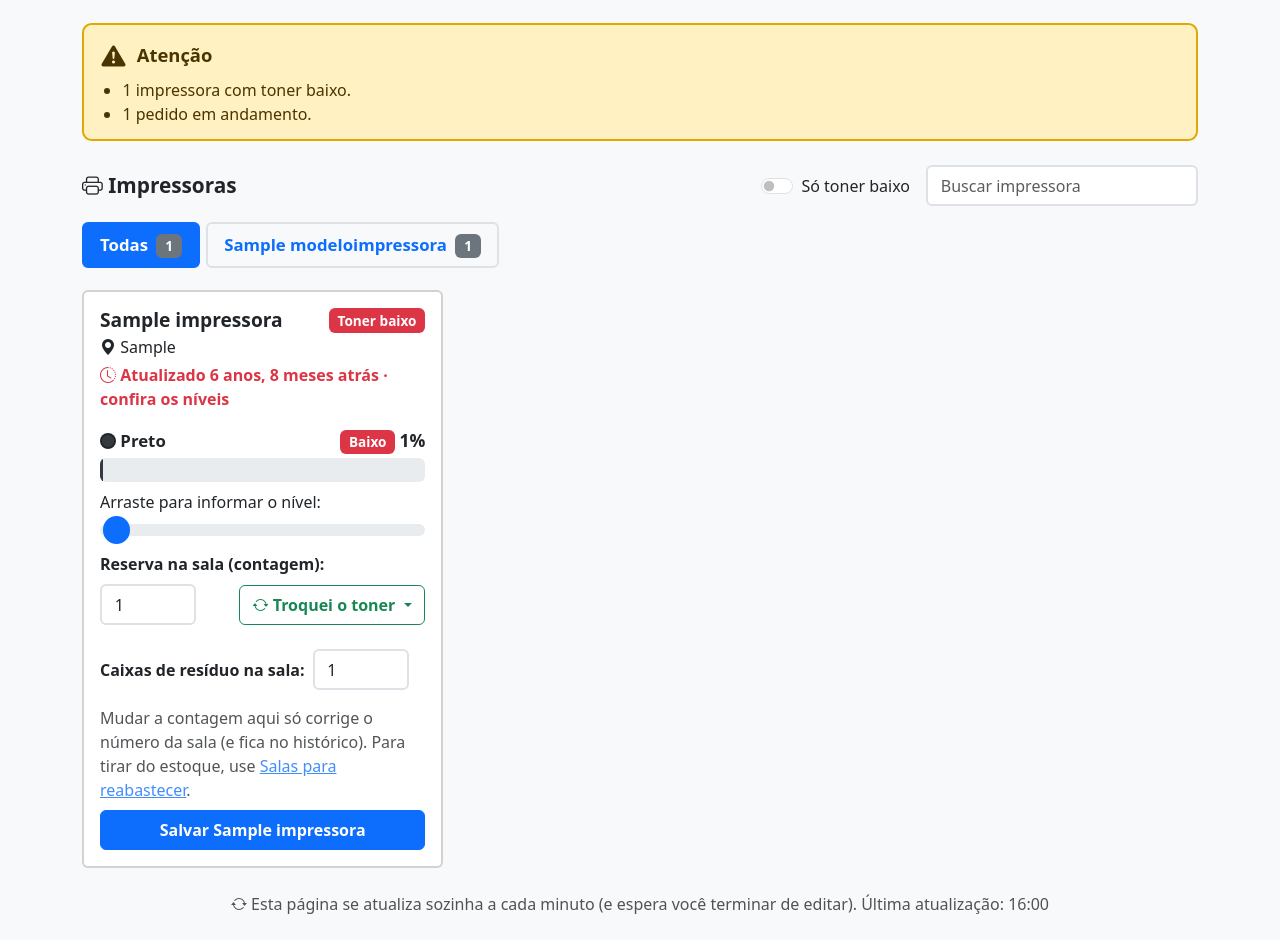
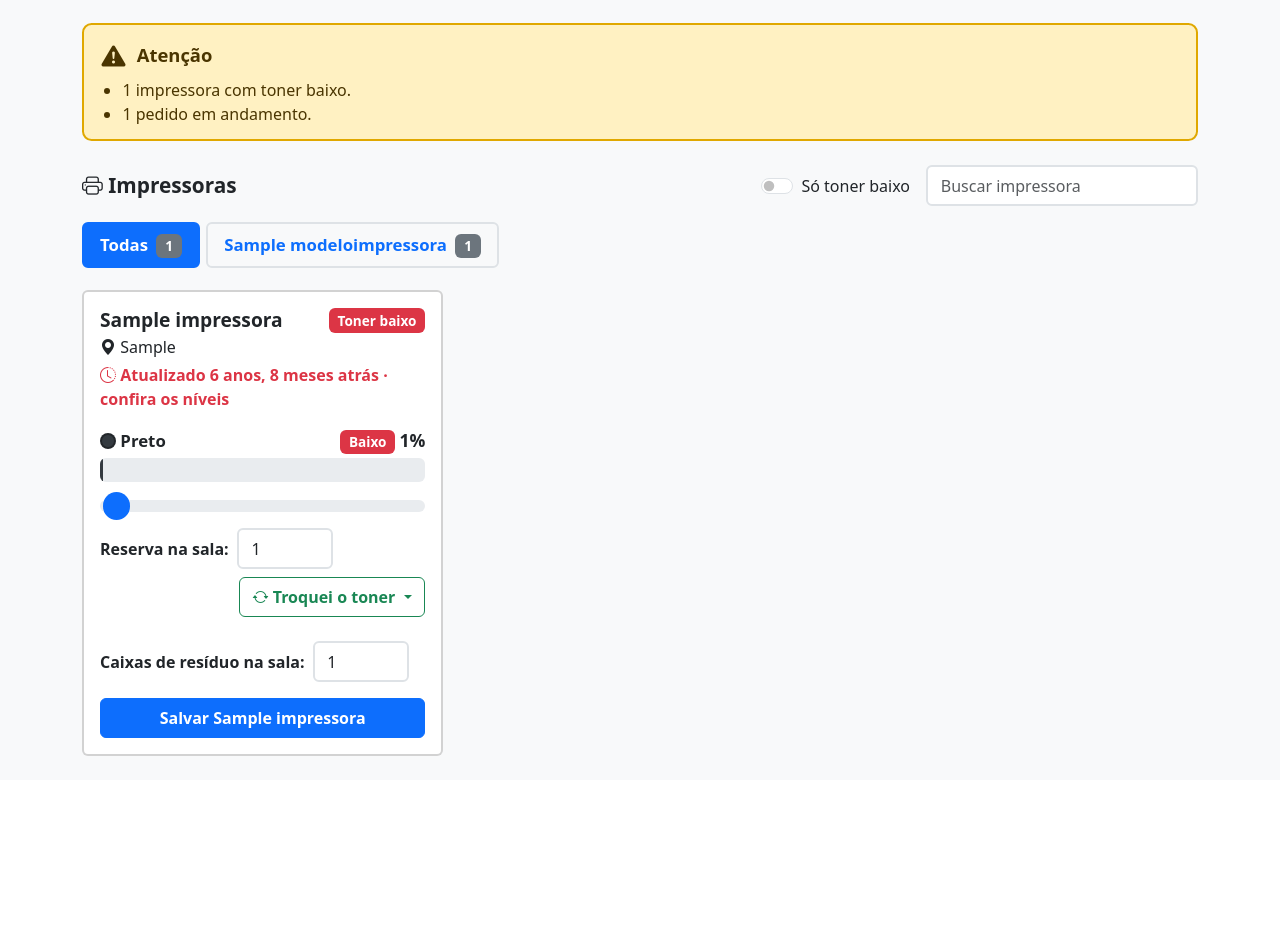
Before and after one commit to DaniloSRocha26/Estoque-Lab-PVI, a Django app: page /impressoras/ in a window 1280 px wide. Shown: the part 61-1001 px from the top of the page. After the commit the page ends 817 px from the top, so only its background shows below. Run offline with Django 5.2, Linux system fonts and the light colour scheme; a user stored in the database is signed in; tables that the repository leaves empty hold one stand-in row (values such as "Sample post").

Commit message:
Simplifica: remove aviso de atualização, link direto para Salas para reabastecer e menos textos

```diff
--- a/estoque/static/estoque/app.css
+++ b/estoque/static/estoque/app.css
@@ -61,3 +61,7 @@ h2, .h5 { font-size: 1.3rem !important; font-weight: 700; }
 
 .table > :not(caption) > * > * { padding: .65rem .8rem; }
 .toast { font-size: 1.05rem; }
+
+/* o menu fixo no topo não pode cobrir a seção quando o link leva até ela */
+[id] { scroll-margin-top: 5rem; }
+html { scroll-behavior: smooth; }
--- a/estoque/static/estoque/app.js
+++ b/estoque/static/estoque/app.js
@@ -129,13 +129,10 @@
   }
 
   // ----- Atualização automática -----
-  var avisoAuto = document.getElementById('aviso-auto');
   var ultimaAtualizacao = Date.now();
 
   function marcarHora() {
     ultimaAtualizacao = Date.now();
-    document.getElementById('hora-auto').textContent =
-      new Date().toLocaleTimeString('pt-BR', { hour: '2-digit', minute: '2-digit' });
   }
 
   function atualizarSozinho() {
@@ -157,7 +154,6 @@
   }
 
   if (document.getElementById('conteudo').dataset.auto) {
-    avisoAuto.hidden = false;
     marcarHora();
     setInterval(atualizarSozinho, INTERVALO_AUTO);
     document.addEventListener('visibilitychange', function () {
--- a/estoque/templates/estoque/_card_impressora.html
+++ b/estoque/templates/estoque/_card_impressora.html
@@ -34,10 +34,10 @@
             <div class="progress mt-1" role="progressbar" aria-valuenow="{{ l.nivel }}" aria-valuemin="0" aria-valuemax="100">
               <div class="progress-bar cor-{{ l.cor }}" style="width: {{ l.nivel }}%"></div>
             </div>
-            <div class="mt-2"><label class="form-label mb-0">Arraste para informar o nível:</label>
+            <div class="mt-2">
               <input class="form-range" type="range" name="nivel_{{ l.cor }}" min="0" max="100" step="1" value="{{ l.nivel }}" data-nivel-range aria-label="Nível {{ l.get_cor_display }}"></div>
             <div class="d-flex gap-2 align-items-center flex-wrap">
-              <label class="mb-0 fw-semibold" for="sala-{{ aba }}-{{ i.id }}-{{ l.cor }}">Reserva na sala (contagem):</label>
+              <label class="mb-0 fw-semibold" for="sala-{{ aba }}-{{ i.id }}-{{ l.cor }}" title="Corrige só o número da sala. Para tirar do estoque, use Salas para reabastecer.">Reserva na sala:</label>
               <input id="sala-{{ aba }}-{{ i.id }}-{{ l.cor }}" class="form-control campo-pequeno" type="number" name="sala_{{ l.cor }}" min="0" value="{{ l.na_sala }}">
               {# os botões usam o atributo form para enviar os formulários de troca (abaixo): não pode haver formulário dentro de formulário #}
               <div class="dropdown ms-auto">
@@ -64,7 +64,6 @@
           {% else %}
           <input type="hidden" name="residuo_na_sala" value="{{ i.residuo_na_sala }}">
           {% endif %}
-          <p class="text-body-secondary mb-2">Mudar a contagem aqui só corrige o número da sala (e fica no histórico). Para tirar do estoque, use <a href="{% url 'estoque' %}">Salas para reabastecer</a>.</p>
           <button class="btn btn-primary w-100">Salvar {{ i.nome }}</button>
         </form>
         {% for l in i.linhas %}
--- a/estoque/templates/estoque/_resumo.html
+++ b/estoque/templates/estoque/_resumo.html
@@ -3,7 +3,7 @@
   <i class="bi bi-exclamation-triangle-fill"></i> Atenção
   <ul>
     {% if resumo.nivel_baixo %}<li>{{ resumo.nivel_baixo }} impressora{{ resumo.nivel_baixo|pluralize }} com toner baixo.</li>{% endif %}
-    {% if reabastecer %}<li>{{ reabastecer|length }} {% if reabastecer|length == 1 %}item sem reserva na sala{% else %}itens sem reserva nas salas{% endif %} (veja <a href="{% url 'estoque' %}">Salas para reabastecer</a>).</li>{% endif %}
+    {% if reabastecer %}<li>{{ reabastecer|length }} {% if reabastecer|length == 1 %}item sem reserva na sala{% else %}itens sem reserva nas salas{% endif %} (veja <a href="{% url 'estoque' %}#salas-reabastecer">Salas para reabastecer</a>).</li>{% endif %}
     {% if alertas %}<li>{{ alertas|length }} {% if alertas|length == 1 %}item{% else %}itens{% endif %} para pedir.</li>{% endif %}
     {% if resumo.pedidos_abertos %}<li>{{ resumo.pedidos_abertos }} pedido{{ resumo.pedidos_abertos|pluralize }} em andamento.</li>{% endif %}
   </ul>
--- a/estoque/templates/estoque/base.html
+++ b/estoque/templates/estoque/base.html
@@ -55,11 +55,6 @@
     {% block conteudo %}{% endblock %}
   </main>
 
-  <p id="aviso-auto" class="text-center text-body-secondary mb-4" hidden>
-    <i class="bi bi-arrow-repeat"></i> Esta página se atualiza sozinha a cada minuto (e espera você terminar de editar).
-    Última atualização: <span id="hora-auto"></span>
-  </p>
-
   <div class="toast-container position-fixed bottom-0 end-0 p-3" id="toasts"></div>
 
   <script src="https://cdn.jsdelivr.net/npm/bootstrap@5.3.3/dist/js/bootstrap.bundle.min.js"></script>
--- a/estoque/templates/estoque/estoque.html
+++ b/estoque/templates/estoque/estoque.html
@@ -36,7 +36,7 @@
   {% endfor %}
 </div>
 {# ===== Salas para reabastecer ===== #}
-<div class="d-flex flex-wrap gap-3 justify-content-between align-items-center mb-3">
+<div id="salas-reabastecer" class="d-flex flex-wrap gap-3 justify-content-between align-items-center mb-3">
   <h2 class="mb-0"><i class="bi bi-box-arrow-in-right"></i> Salas para reabastecer</h2>
   {% if pode_editar and reabastecer %}
   <form method="post" action="{% url 'repor_tudo' %}" data-ajax data-confirmar="Repor todas as salas com o que o estoque alcança? O que não tiver estoque continua na lista.">
@@ -46,7 +46,7 @@
   {% endif %}
 </div>
 {% if reabastecer %}
-<p class="mb-2">Cada sala deve ter <strong>{{ RESERVA_IDEAL }}</strong> de reserva de cada item. Estas estão sem:</p>
+<p class="mb-2">Estas salas estão sem reserva (o ideal é {{ RESERVA_IDEAL }} de cada):</p>
 <div class="card mb-5">
   <div class="table-responsive">
     <table class="table align-middle mb-0">
--- a/estoque/templates/estoque/historico.html
+++ b/estoque/templates/estoque/historico.html
@@ -87,5 +87,4 @@
     </div></div>
   </div>
 </div>
-<p class="text-body-secondary mt-2">Mostrando os 300 registros mais recentes de cada aba.</p>
 {% endblock %}
```
Also changed, not shown: estoque/tests_reposicao.py (+9 -0 lines).
